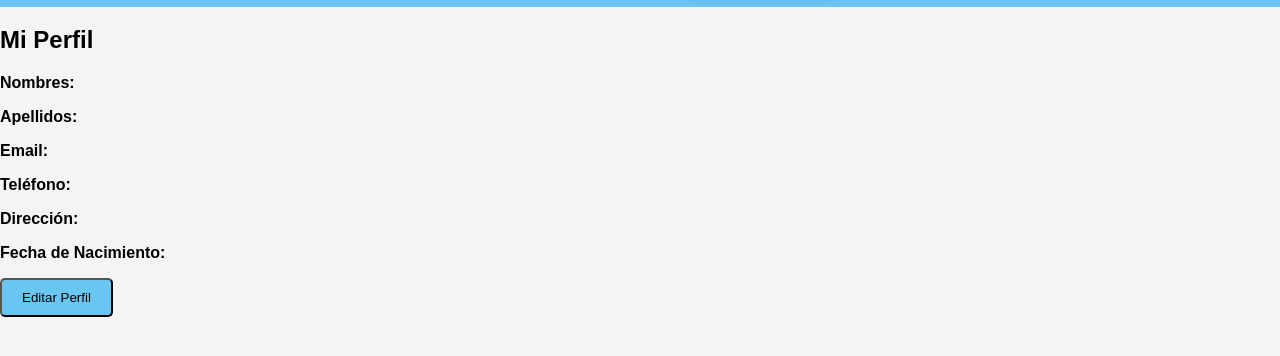
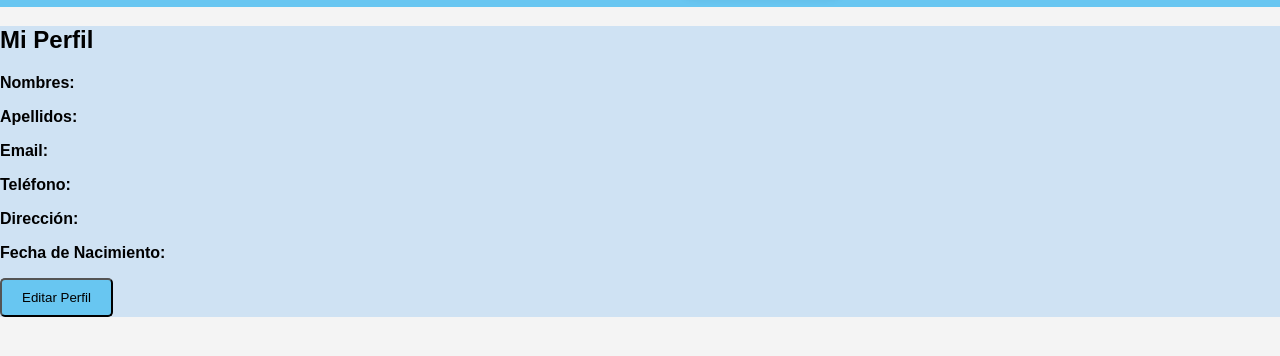
Before and after one commit to LEFORMAL/webcli_frontend, a plain HTML site: page ver_perfil.html in a window 1280 px wide. Shown: the part 128-484 px from the top of the page. Drawn offline with Linux system fonts and the light colour scheme.

Commit message:
ajuste final

```diff
--- a/ver_perfil.html
+++ b/ver_perfil.html
@@ -6,15 +6,15 @@
     <title>Perfil de Usuario</title>
     <link rel="stylesheet" href="css/styles.css">
 </head>
-<body>
+<body >
     <!-- Header -->
     <header>
         <div id="navbar"></div>
     </header>
 
     <!-- Contenido de perfil de solo lectura -->
-    <section class="profile-section">
-        <div class="profile-container">
+    <section class="profile-section" style="background-color:#cfe2f3;">
+        <div class="profile-container" >
             <h2 class="profile-title">Mi Perfil</h2>
             <div class="profile-details">
                 <p><strong>Nombres:</strong> <span id="nombres"></span></p>
```
Also changed, not shown: css/styles.css (line endings or trailing spaces).
